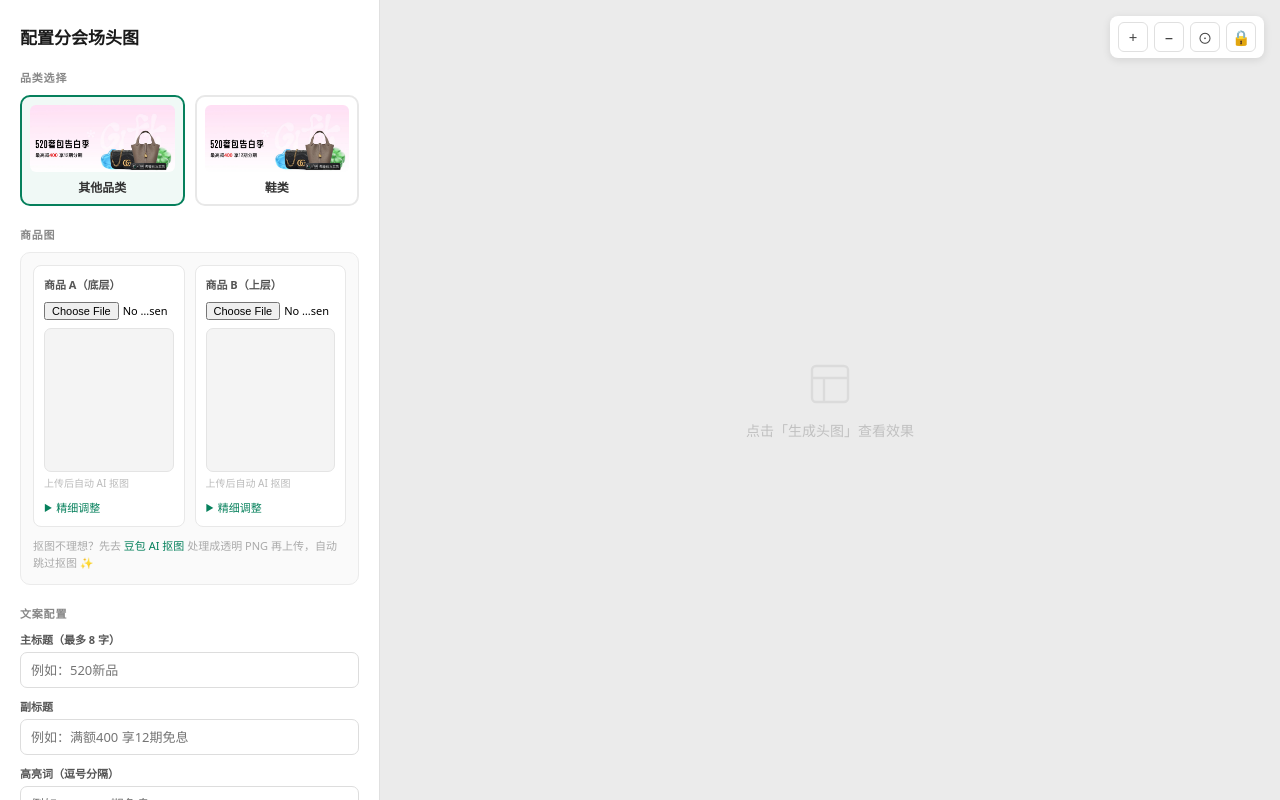
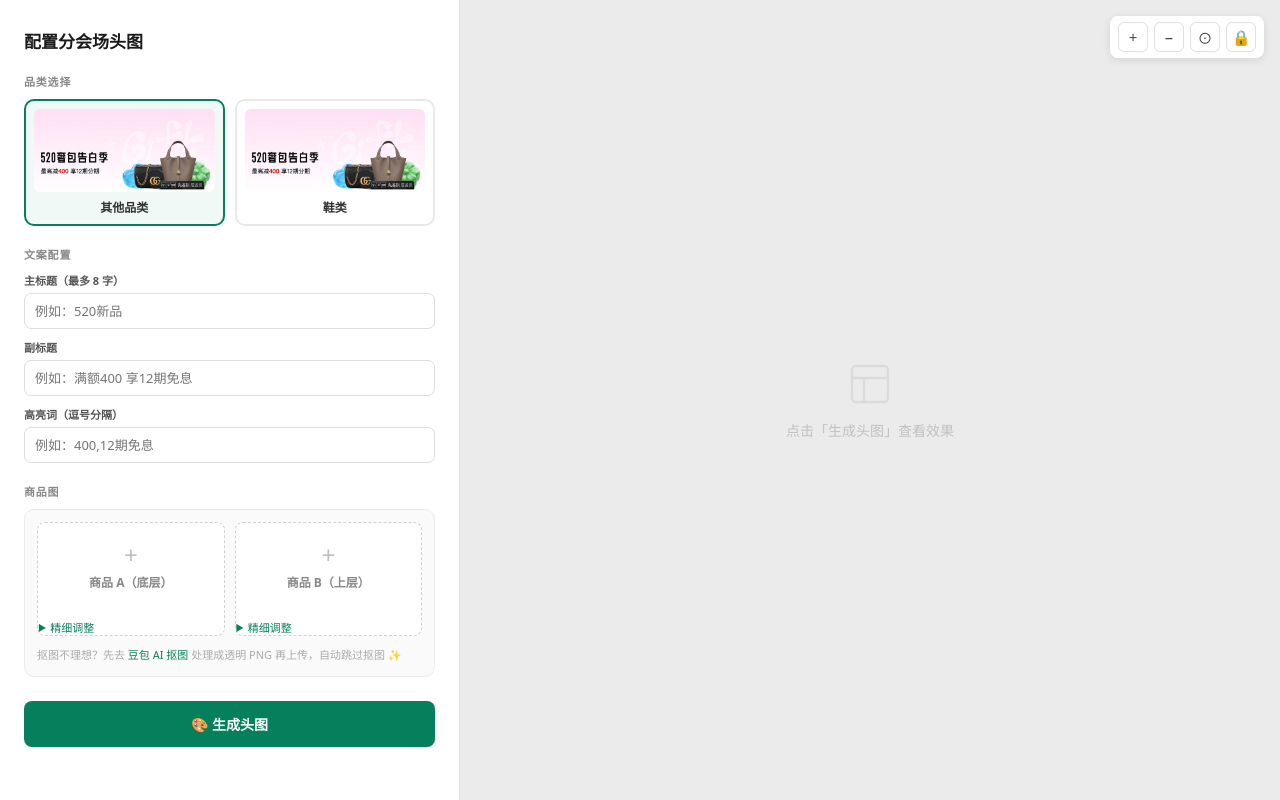
Before and after one commit to delorek/banner-tool, a plain HTML site: page index.html in a window 1280 px wide. Drawn offline with Linux system fonts and the light colour scheme.

Commit message:
Add files via upload

```diff
--- a/index.html
+++ b/index.html
@@ -18,11 +18,11 @@
 
         /* ── 左侧面板 ── */
         .left-panel {
-            width: 380px;
+            width: 460px;
             background: white;
             overflow-y: auto;
             border-right: 1px solid #e0e0e0;
-            padding: 24px 20px;
+            padding: 28px 24px;
             box-shadow: 2px 0 8px rgba(0,0,0,0.04);
             flex-shrink: 0;
             display: flex;
@@ -59,17 +59,39 @@
             border-radius: 10px; padding: 12px;
         }
         .pair-upload { display: grid; grid-template-columns: 1fr 1fr; gap: 10px; margin-bottom: 10px; }
-        .upload-item { background: white; border-radius: 8px; padding: 10px; border: 1px solid #e8e8e8; }
-        .upload-item-label { font-size: 11px; font-weight: 600; color: #555; display: block; margin-bottom: 6px; }
-        .upload-item input[type="file"] { width: 100%; font-size: 11px; }
 
-        .prod-preview-canvas-wrap { margin-top: 8px; }
+        /* 可点击上传画框 */
+        .upload-item {
+            background: white; border-radius: 8px; border: 1.5px dashed #d0d0d0;
+            cursor: pointer; position: relative; transition: border-color 0.15s;
+            display: flex; flex-direction: column;
+        }
+        .upload-item:hover { border-color: #06805c; }
+        .upload-item.has-image { border-style: solid; border-color: #c8e8df; }
+        .upload-item input[type="file"] {
+            position: absolute; inset: 0; opacity: 0; cursor: pointer; width: 100%; height: 100%;
+        }
+
+        /* 空态占位 */
+        .upload-placeholder {
+            display: flex; flex-direction: column; align-items: center;
+            justify-content: center; padding: 20px 10px; gap: 6px; pointer-events: none;
+        }
+        .upload-placeholder .plus { font-size: 24px; color: #c0c0c0; line-height: 1; }
+        .upload-item-label {
+            font-size: 12px; font-weight: 600; color: #888;
+            text-align: center; pointer-events: none;
+        }
+        /* 有图后隐藏占位 */
+        .upload-item.has-image .upload-placeholder { display: none; }
+
+        .prod-preview-canvas-wrap { display: none; }
+        .upload-item.has-image .prod-preview-canvas-wrap { display: block; }
         .prod-preview-canvas-wrap canvas {
             display: block; width: 100% !important; height: auto !important;
-            border-radius: 7px; border: 1px solid #e4e4e4;
-            background: #f4f4f4; cursor: zoom-in;
+            border-radius: 7px; background: #f4f4f4; cursor: zoom-in;
         }
-        .preview-hint { font-size: 10px; color: #bbb; margin-top: 4px; line-height: 1.5; }
+        .preview-hint { font-size: 10px; color: #bbb; margin: 4px 8px 6px; line-height: 1.5; }
 
         /* 精细调整 */
         .adv-toggle {
@@ -205,17 +227,40 @@
             </div>
         </div>
 
+        <!-- 文案 -->
+        <div>
+            <div class="section-label">文案配置</div>
+            <div class="text-section">
+                <div class="text-block">
+                    <label>主标题（最多 8 字）</label>
+                    <input type="text" class="text-input" id="mainTitle" maxlength="8" placeholder="例如：520新品">
+                </div>
+                <div class="text-block">
+                    <label>副标题</label>
+                    <input type="text" class="text-input" id="subTitle" placeholder="例如：满额400 享12期免息">
+                </div>
+                <div class="text-block">
+                    <label>高亮词（逗号分隔）</label>
+                    <input type="text" class="text-input" id="highlightWords" placeholder="例如：400,12期免息">
+                </div>
+            </div>
+        </div>
+
         <!-- 商品图 -->
         <div>
             <div class="section-label">商品图</div>
             <div class="product-pair">
                 <div class="pair-upload">
-                    <div class="upload-item">
-                        <span class="upload-item-label">商品 A（底层）</span>
+                    <!-- 商品 A -->
+                    <div class="upload-item" id="uploadItemA">
                         <input type="file" id="fileA" accept="image/*">
+                        <div class="upload-placeholder">
+                            <span class="plus">+</span>
+                            <span class="upload-item-label">商品 A（底层）</span>
+                        </div>
                         <div class="prod-preview-canvas-wrap">
                             <canvas id="previewCanvasA" width="268" height="300"></canvas>
-                            <div class="preview-hint">上传后自动 AI 抠图</div>
+                            <div class="preview-hint">点击更换图片</div>
                         </div>
                         <span class="adv-toggle" id="advToggleA">精细调整</span>
                         <div class="advanced-options" id="advPanelA">
@@ -236,12 +281,16 @@
                             </div>
                         </div>
                     </div>
-                    <div class="upload-item">
-                        <span class="upload-item-label">商品 B（上层）</span>
+                    <!-- 商品 B -->
+                    <div class="upload-item" id="uploadItemB">
                         <input type="file" id="fileB" accept="image/*">
+                        <div class="upload-placeholder">
+                            <span class="plus">+</span>
+                            <span class="upload-item-label">商品 B（上层）</span>
+                        </div>
                         <div class="prod-preview-canvas-wrap">
                             <canvas id="previewCanvasB" width="268" height="300"></canvas>
-                            <div class="preview-hint">上传后自动 AI 抠图</div>
+                            <div class="preview-hint">点击更换图片</div>
                         </div>
                         <span class="adv-toggle" id="advToggleB">精细调整</span>
                         <div class="advanced-options" id="advPanelB">
@@ -271,27 +320,8 @@
             </div>
         </div>
 
-        <!-- 文案 -->
-        <div>
-            <div class="section-label">文案配置</div>
-            <div class="text-section">
-                <div class="text-block">
-                    <label>主标题（最多 8 字）</label>
-                    <input type="text" class="text-input" id="mainTitle" maxlength="8" placeholder="例如：520新品">
-                </div>
-                <div class="text-block">
-                    <label>副标题</label>
-                    <input type="text" class="text-input" id="subTitle" placeholder="例如：满额400 享12期免息">
-                </div>
-                <div class="text-block">
-                    <label>高亮词（逗号分隔）</label>
-                    <input type="text" class="text-input" id="highlightWords" placeholder="例如：400,12期免息">
-                </div>
-            </div>
-        </div>
-
         <!-- 生成按钮 -->
-        <button class="gen-btn" id="generateBtn">生成头图</button>
+        <button class="gen-btn" id="generateBtn">🎨 生成头图</button>
     </div>
 
     <!-- ══ 右侧画布 ══ -->
@@ -514,6 +544,7 @@ function blobToCanvas(blob) {
 // ═══════════════════════════════════════════════════
 function bindProductUpload(side) {
     const fileEl      = document.getElementById(`file${side}`);
+    const uploadItem  = document.getElementById(`uploadItem${side}`);
     const canvas      = document.getElementById(`previewCanvas${side}`);
     const advToggle   = document.getElementById(`advToggle${side}`);
     const advPanel    = document.getElementById(`advPanel${side}`);
@@ -524,11 +555,13 @@ function bindProductUpload(side) {
     const offxSlider  = document.getElementById(`offsetxSlider${side}`);
     const offxNum     = document.getElementById(`offsetxNum${side}`);
 
-    // 精细调整折叠
-    advToggle.addEventListener('click', () => {
+    // 精细调整折叠（阻止冒泡，防止触发 file input）
+    advToggle.addEventListener('click', e => {
+        e.stopPropagation();
         const open = advPanel.classList.toggle('show');
         advToggle.classList.toggle('open', open);
     });
+    advPanel.addEventListener('click', e => e.stopPropagation());
 
     // 滑块联动
     const refresh = () => {
@@ -563,6 +596,7 @@ function bindProductUpload(side) {
             offxSlider.value = offxNum.value = 0;
             drawToPreview(canvas, noBg, autoScale / 100, 0, 0);
             products[side].snapshot = snapshotCanvas(canvas);
+            uploadItem.classList.add('has-image');
         } catch (err) {
             ctx.clearRect(0, 0, PREVIEW_W, PREVIEW_H);
             ctx.fillStyle = '#f87171';
@@ -572,9 +606,10 @@ function bindProductUpload(side) {
         }
     });
 
-    // 点击预览大图
-    canvas.addEventListener('click', () => {
+    // 点击预览大图（阻止冒泡，不触发 file input）
+    canvas.addEventListener('click', e => {
         if (!products[side].noBg) return;
+        e.stopPropagation();
         document.getElementById('lightboxImg').src = canvas.toDataURL('image/png');
         document.getElementById('lightboxOverlay').classList.add('show');
     });
```
